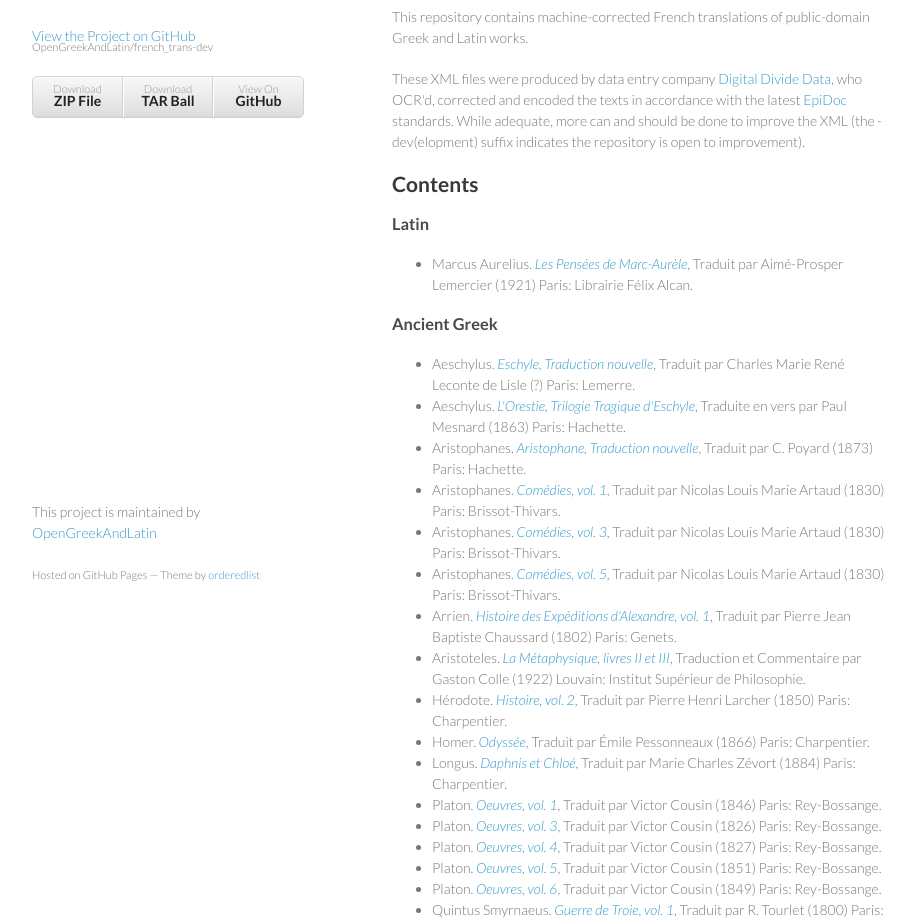
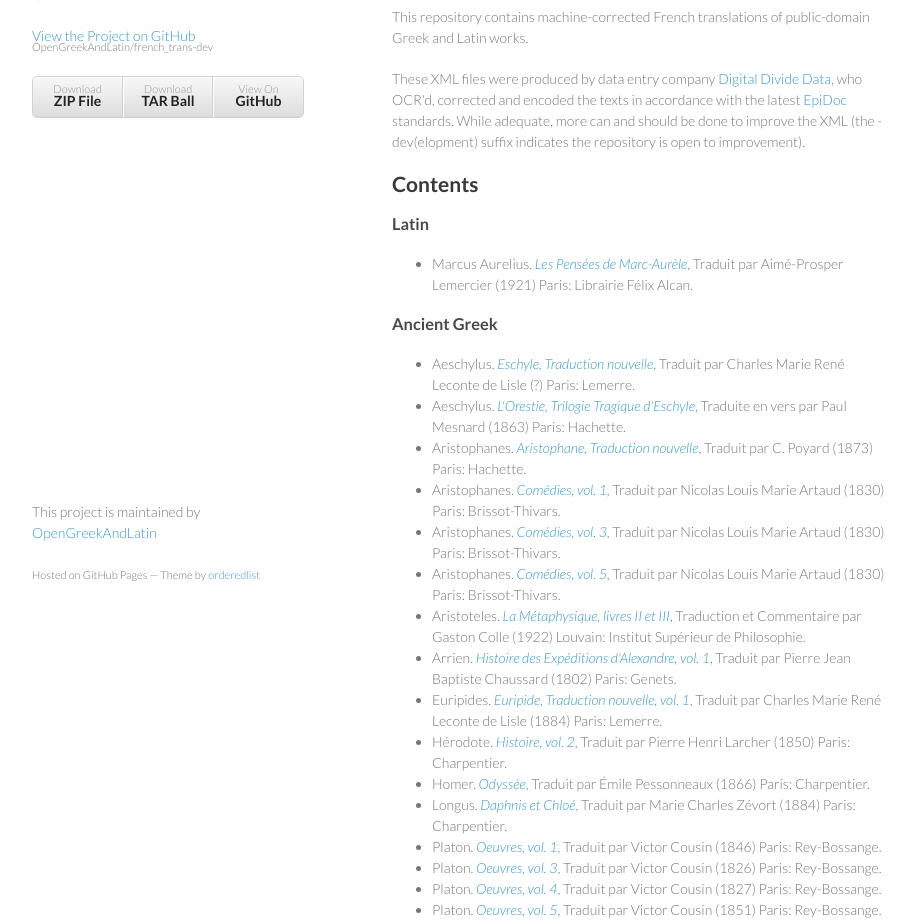
Before and after one commit to OpenGreekAndLatin/french_trans-dev, a plain HTML site: page index.html in a window 1280 px wide. Shown: the part 146-1070 px from the top of the page, without its empty margins (178-1093 px from the left). Drawn offline with Linux system fonts and the light colour scheme.

Commit message:
Create gh-pages branch via GitHub

```diff
--- a/index.html
+++ b/index.html
@@ -58,8 +58,9 @@
 <li>Aristophanes. <em><a href="https://github.com/OpenGreekAndLatin/french_trans-dev/blob/master/aristophanes_1_1830.xml">Comédies, vol. 1</a></em>, Traduit par Nicolas Louis Marie Artaud (1830) Paris: Brissot-Thivars.</li>
 <li>Aristophanes. <em><a href="https://github.com/OpenGreekAndLatin/french_trans-dev/blob/master/aristophanes_3_1830.xml">Comédies, vol. 3</a></em>, Traduit par Nicolas Louis Marie Artaud (1830) Paris: Brissot-Thivars. </li>
 <li>Aristophanes. <em><a href="https://github.com/OpenGreekAndLatin/french_trans-dev/blob/master/aristophanes_5_1830.xml">Comédies, vol. 5</a></em>, Traduit par Nicolas Louis Marie Artaud (1830) Paris: Brissot-Thivars.</li>
+<li>Aristoteles. <em><a href="https://github.com/OpenGreekAndLatin/french_trans-dev/blob/master/aristotle_1922.xml">La Métaphysique, livres II et III</a></em>, Traduction et Commentaire par Gaston Colle (1922) Louvain: Institut Supérieur de Philosophie.</li>
 <li>Arrien. <em><a href="https://github.com/OpenGreekAndLatin/french_trans-dev/blob/master/arrian_1_1802.xml">Histoire des Expéditions d'Alexandre, vol. 1</a></em>, Traduit par Pierre Jean Baptiste Chaussard (1802) Paris: Genets.</li>
-<li>Aristoteles. <em><a href="https://github.com/OpenGreekAndLatin/french_trans-dev/blob/master/aristotle_1922.xml">La Métaphysique, livres II et III</a></em>, Traduction et Commentaire par Gaston Colle (1922) Louvain: Institut Supérieur de Philosophie.</li>
+<li>Euripides. <em><a href="https://github.com/OpenGreekAndLatin/french_trans-dev/blob/master/euripides_1_1884.xml">Euripide, Traduction nouvelle, vol. 1</a></em>, Traduit par Charles Marie René Leconte de Lisle (1884) Paris: Lemerre.</li>
 <li>Hérodote. <em><a href="https://github.com/OpenGreekAndLatin/french_trans-dev/blob/master/herodotus_2_1850.xml">Histoire, vol. 2</a></em>, Traduit par Pierre Henri Larcher (1850) Paris: Charpentier.</li>
 <li>Homer. <em><a href="https://github.com/OpenGreekAndLatin/french_trans-dev/blob/master/homer_1866.xml">Odyssée</a></em>, Traduit par Émile Pessonneaux (1866) Paris: Charpentier.</li>
 <li>Longus. <em><a href="https://github.com/OpenGreekAndLatin/french_trans-dev/blob/master/longus_1884.xml">Daphnis et Chloé</a></em>, Traduit par Marie Charles Zévort (1884) Paris: Charpentier.</li>
```
Also changed, not shown: params.json (+1 -1 lines).
